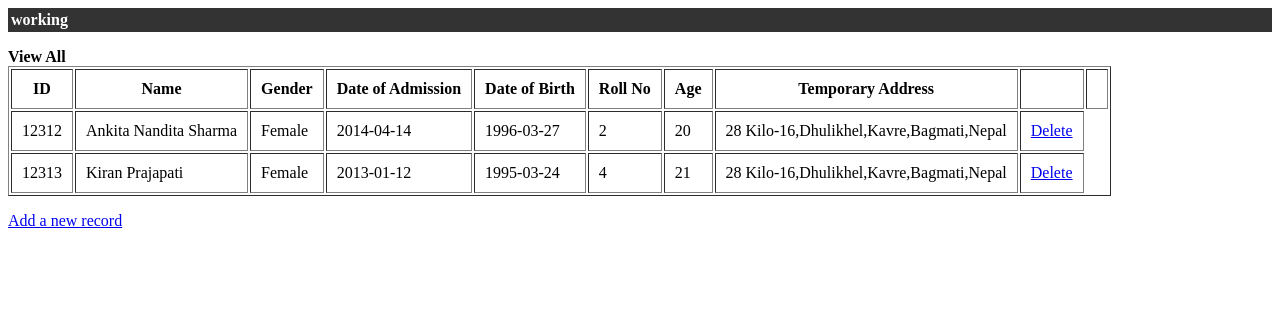
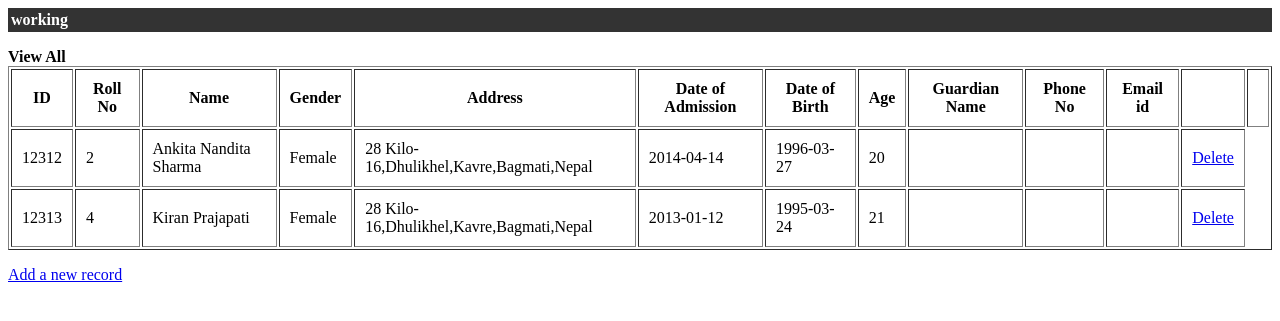
Before and after one commit to prati1/school-management-system-SMS-, a PHP site: page /admin.php in a window 1280 px wide. Shown: the top 321 px of the page. Run offline with PHP 8.4, Linux system fonts and the light colour scheme; tables that the repository leaves empty or names only in its code hold one stand-in row (values such as "Sample post"); data that the repository does not hold is empty.

Commit message:
Update admin.php

```diff
--- a/admin.php
+++ b/admin.php
@@ -43,7 +43,7 @@
 	echo "<p><b>View All</b>";
 
 	echo "<table border='1' cellpadding='10'>";
-	echo "<tr> <th>ID</th> <th>Name</th> <th>Gender</th><th>Date of Admission</th><th>Date of Birth</th><th>Roll No</th><th>Age</th><th>Temporary Address</th> <th></th> <th></th></tr>";
+	echo "<tr> <th>ID</th><th>Roll No</th> <th>Name</th> <th>Gender</th><th>Address</th><th>Date of Admission</th><th>Date of Birth</th><th>Age</th><th>Guardian Name</th><th>Phone No</th><th>Email id </th> <th></th> <th></th></tr>";
 
 	// loop through results of database query, displaying them in the table
 	while($row = mysql_fetch_array( $result )) {
@@ -51,13 +51,16 @@
 		// echo out the contents of each row into a table
 		echo "<tr>";
 		echo '<td>' . $row['student_id'] . '</td>';
+		echo '<td>' . $row['student_roll'] . '</td>';
 		echo '<td>' . $row['Name'] . '</td>';
 		echo '<td>' . $row['gender'] . '</td>';
+		echo '<td>' . $row['temp_address'] . '</td>';
 		echo '<td>' . $row['date_of_admission'] . '</td>';
 		echo '<td>' . $row['DOBad'] . '</td>';
-		echo '<td>' . $row['student_roll'] . '</td>';
 		echo '<td>' . $row['age'] . '</td>';
-		echo '<td>' . $row['temp_address'] . '</td>';
+		echo '<td>' . $row['gName'] . '</td>';
+		echo '<td>' . $row['phone_no'] . '</td>';
+		echo '<td>' . $row['email_id'] . '</td>';
 		//echo '<td><a href="edit.php?id=' . $row['id'] . '">Edit</a></td>';
 		echo '<td><a href="deletestudent.php?student_id=' . $row['student_id'] . '">Delete</a></td>';
 		//echo '<td><a href="#?student_id=' . $row['student_id'] . '" onclick="getConfirmation()">Delete</button></a></td>';
```
